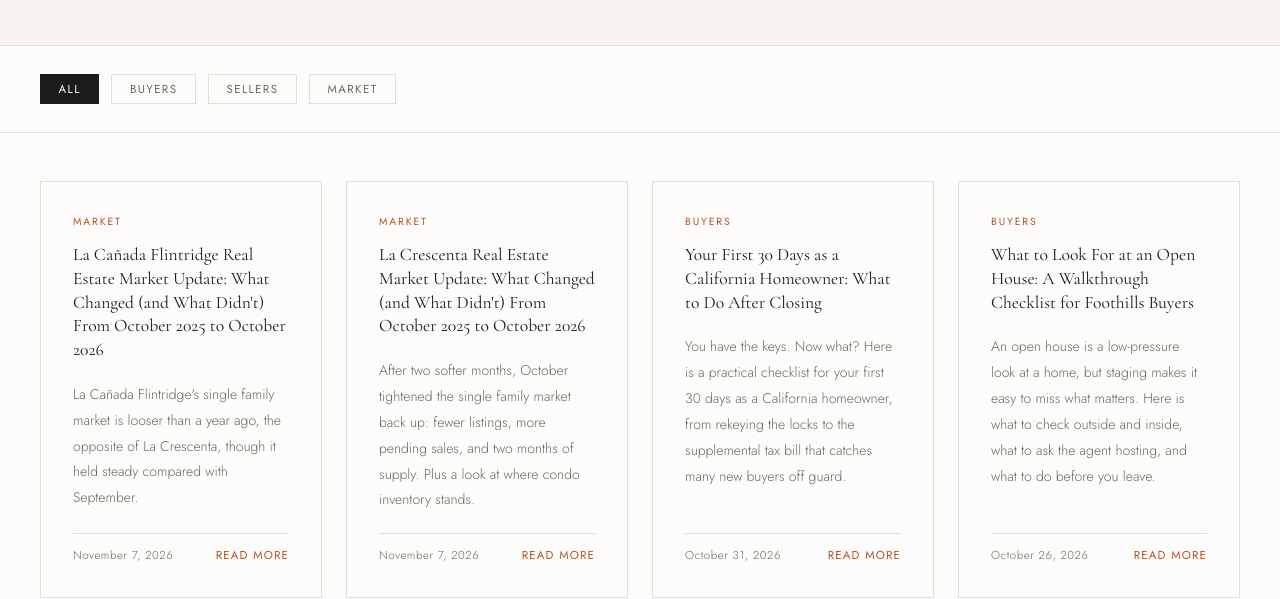
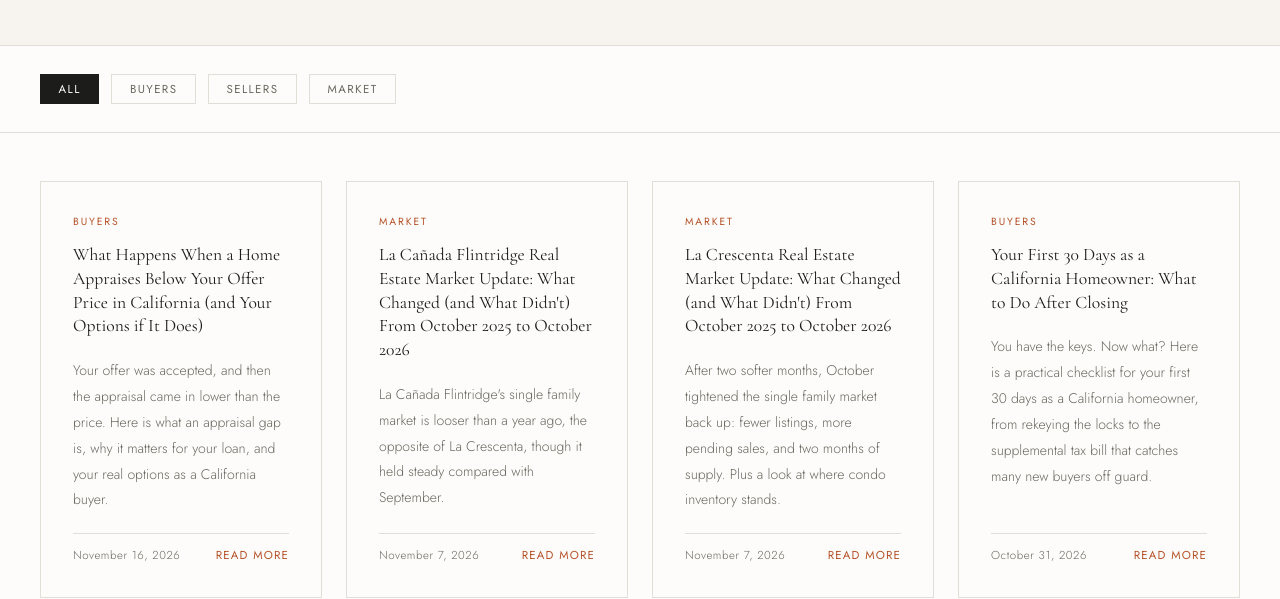
Before and after one commit to CailaBallDionne/closingwithcaila, a plain HTML site: page caila-site-netlify (1)/blog.html in a window 1280 px wide. Shown: the part 384-983 px from the top of the page. Drawn offline with nearby package versions, Linux system fonts and the light colour scheme.

Commit message:
Update blog.html

```diff
--- a/caila-site-netlify (1)/blog.html
+++ b/caila-site-netlify (1)/blog.html
@@ -102,7 +102,18 @@
         4. data-category must be: buyers / sellers / market
         ============================================================ -->
 
-        <!-- POST: La Canada Flintridge Market Update October 2026 -->
+      <!-- POST: Appraisal Gap -->
+<article class="hub-card" data-category="buyers">
+  <span class="hub-tag">Buyers</span>
+  <h3>What Happens When a Home Appraises Below Your Offer Price in California (and Your Options if It Does)</h3>
+  <p>Your offer was accepted, and then the appraisal came in lower than the price. Here is what an appraisal gap is, why it matters for your loan, and your real options as a California buyer.</p>
+  <div class="hub-card-footer">
+    <span class="hub-date"><time datetime="2026-11-16">November 16, 2026</time></span>
+    <a class="hub-read" href="/blog/home-appraisal-comes-in-low-california-buyer-options">Read more</a>
+  </div>
+</article>
+
+      <!-- POST: La Canada Flintridge Market Update October 2026 -->
    <article class="hub-card" data-category="market">
      <span class="hub-tag">Market</span>
      <h3>La Cañada Flintridge Real Estate Market Update: What Changed (and What Didn't) From October 2025 to October 2026</h3>
```
